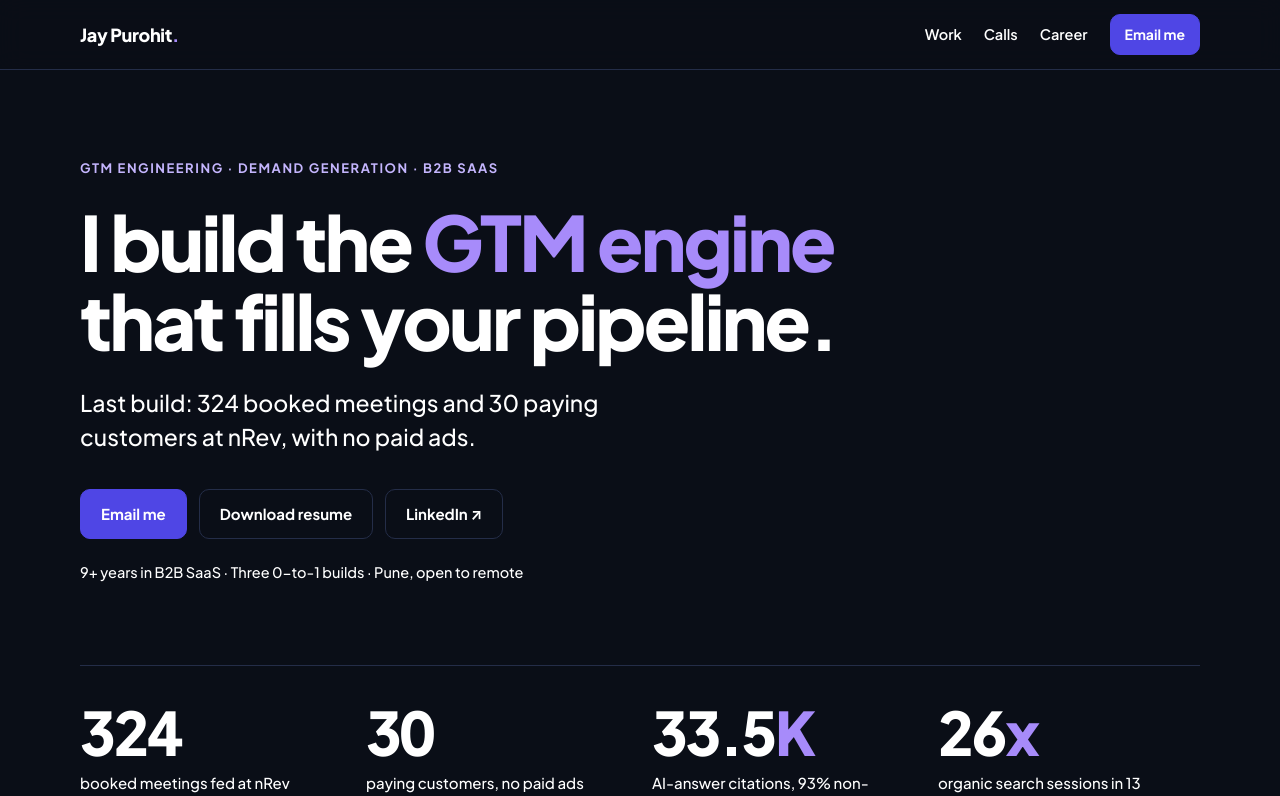
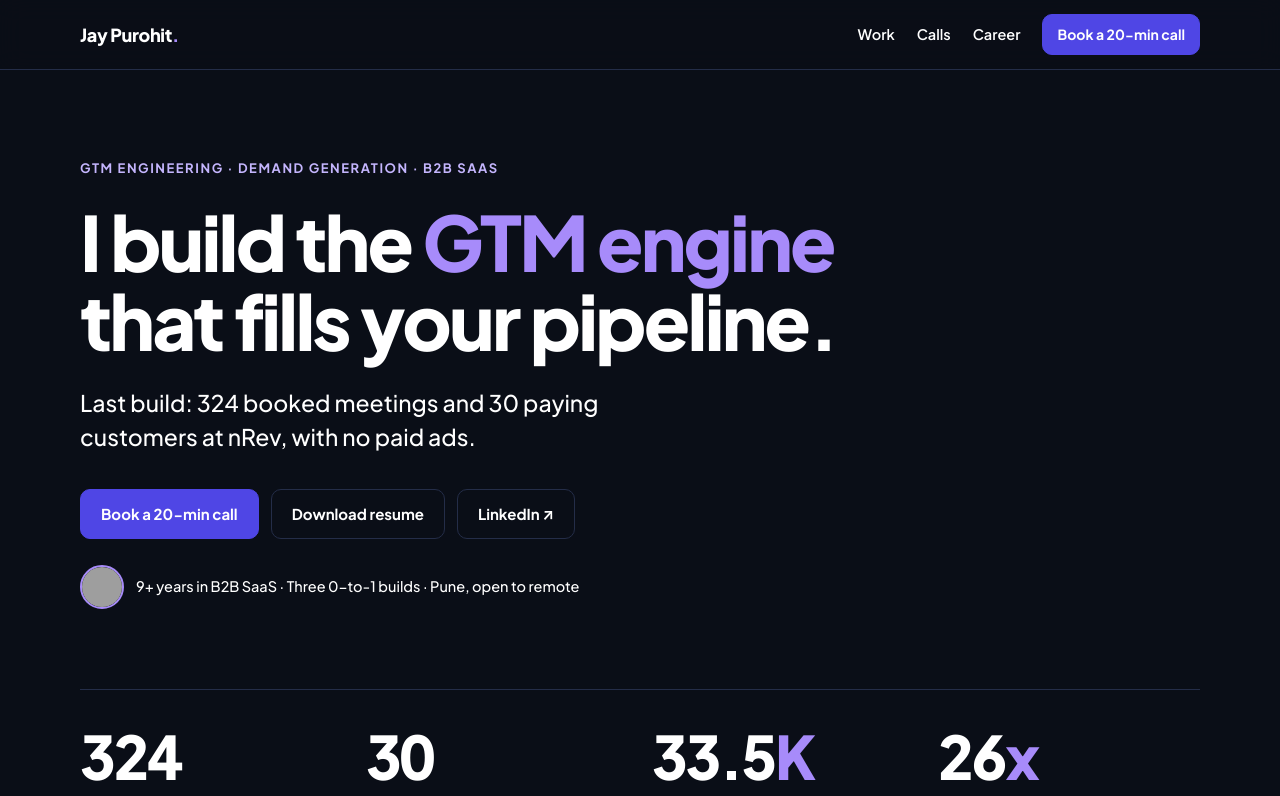
Before and after one commit to jaypurohit09/jay-purohit-portfolio, a Next.js app: page / in a window 1280 px wide. Shown: the top 796 px of the page. Built offline with nearby package versions, Linux system fonts and the light colour scheme; grey boxes are pictures that could not be loaded.

Commit message:
Add files via upload

```diff
--- a/app/globals.css
+++ b/app/globals.css
@@ -233,9 +233,27 @@ button:focus-visible {
 }
 
 .hero-meta {
-  margin-top: 22px;
+  margin-top: 26px;
+  display: flex;
+  align-items: center;
+  gap: 12px;
   font-size: 14.5px;
   font-weight: 500;
+}
+
+.avatar {
+  flex: none;
+  width: 44px;
+  height: 44px;
+  border-radius: 50%;
+  object-fit: cover;
+  border: 2px solid var(--violet);
+}
+
+.avatar-lg {
+  width: 88px;
+  height: 88px;
+  margin-bottom: 22px;
 }
 
 /* Proof strip */
@@ -554,6 +572,38 @@ button:focus-visible {
   line-height: 1.45;
 }
 
+.lesson-row {
+  display: grid;
+  gap: 24px;
+  align-items: start;
+}
+
+@media (min-width: 860px) {
+  .lesson-row {
+    grid-template-columns: minmax(0, 1.15fr) minmax(0, 1fr);
+    gap: 40px;
+  }
+}
+
+.case-figure {
+  margin-top: 28px;
+  max-width: 360px;
+}
+
+.case-figure img {
+  display: block;
+  width: 100%;
+  height: auto;
+  border-radius: 12px;
+  border: 1px solid var(--line);
+}
+
+.case-figure figcaption {
+  margin-top: 10px;
+  font-size: 14px;
+  font-weight: 500;
+}
+
 .lesson {
   margin-top: 28px;
   border-radius: 12px;
--- a/app/page.js
+++ b/app/page.js
@@ -1,6 +1,6 @@
 // Booking link: set this to your Cal.com event URL (e.g. "https://cal.com/jaypurohit/intro").
 // While it is empty, the primary button falls back to email.
-const BOOKING_URL = "";
+const BOOKING_URL = "https://cal.com/jaypurohit-growth/intro";
 
 const EMAIL = "jaypurohit9294@gmail.com";
 const MAILTO = `mailto:${EMAIL}?subject=Hello%20Jay`;
@@ -234,6 +234,11 @@ const cases = [
     ],
     lesson:
       "Ranking isn't the same as being cited. AI builds its answer from whoever is easiest to quote, so I wrote pages to be quoted.",
+    figure: {
+      src: "/aeo-anatomy-card.jpg",
+      alt: "Graphic titled The anatomy of a 13,650-citation AEO page, listing five steps: pick a best-of category, answer in the first 200 words, put your product first with specifics, back rankings with numbers, end with a real FAQ.",
+      caption: "From my LinkedIn: the anatomy of nRev's most-cited page, and the five rules behind it.",
+    },
     tags: ["Python MCP", "Claude", "Search Console", "Webflow", "Bing Webmaster"],
     link: { label: "Open the Elite dashboard", url: "https://nrev-elite-dashboard.vercel.app" },
   },
@@ -439,7 +444,10 @@ export default function Home() {
               LinkedIn ↗
             </a>
           </div>
-          <p className="hero-meta">9+ years in B2B SaaS · Three 0-to-1 builds · Pune, open to remote</p>
+          <div className="hero-meta">
+            <img src="/jay-purohit.jpg" alt="Jay Purohit" width="44" height="44" className="avatar" />
+            <span>9+ years in B2B SaaS · Three 0-to-1 builds · Pune, open to remote</span>
+          </div>
         </header>
 
         <section className="proof wrap-wide" aria-label="Headline results">
@@ -460,7 +468,7 @@ export default function Home() {
           <div className="chart-card">
             <div className="chart-head">
               <p className="kicker">Monthly signups at nRev, during my tenure</p>
-              <h2>From under 10 signups a month to about 100, without a single paid ad.</h2>
+              <h2>1,200+ signups, from under 10 a month to about 100. No paid ads.</h2>
             </div>
             <SignupChart />
             <SignupChart compact />
@@ -515,9 +523,17 @@ export default function Home() {
                   </ul>
                 </div>
               </div>
-              <div className="lesson">
-                <p className="case-label">What I learned</p>
-                <p>{c.lesson}</p>
+              <div className={c.figure ? "lesson-row" : undefined}>
+                <div className="lesson">
+                  <p className="case-label">What I learned</p>
+                  <p>{c.lesson}</p>
+                </div>
+                {c.figure && (
+                  <figure className="case-figure">
+                    <img src={c.figure.src} alt={c.figure.alt} width="720" height="900" loading="lazy" />
+                    <figcaption>{c.figure.caption}</figcaption>
+                  </figure>
+                )}
               </div>
               <div className="case-foot">
                 <ul className="tags">
@@ -620,6 +636,7 @@ export default function Home() {
 
         <section id="contact" className="contact wrap-wide">
           <div className="contact-card">
+            <img src="/jay-purohit.jpg" alt="Jay Purohit" width="88" height="88" className="avatar avatar-lg" />
             <p className="kicker">Next step</p>
             <h2>Let&rsquo;s build your pipeline engine.</h2>
             <p>
```
